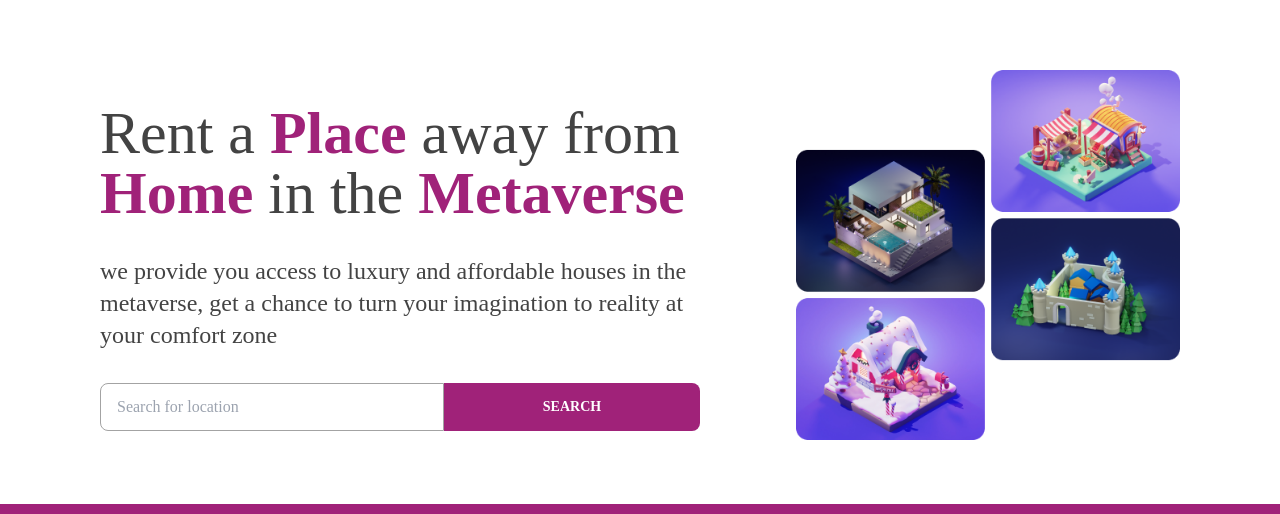
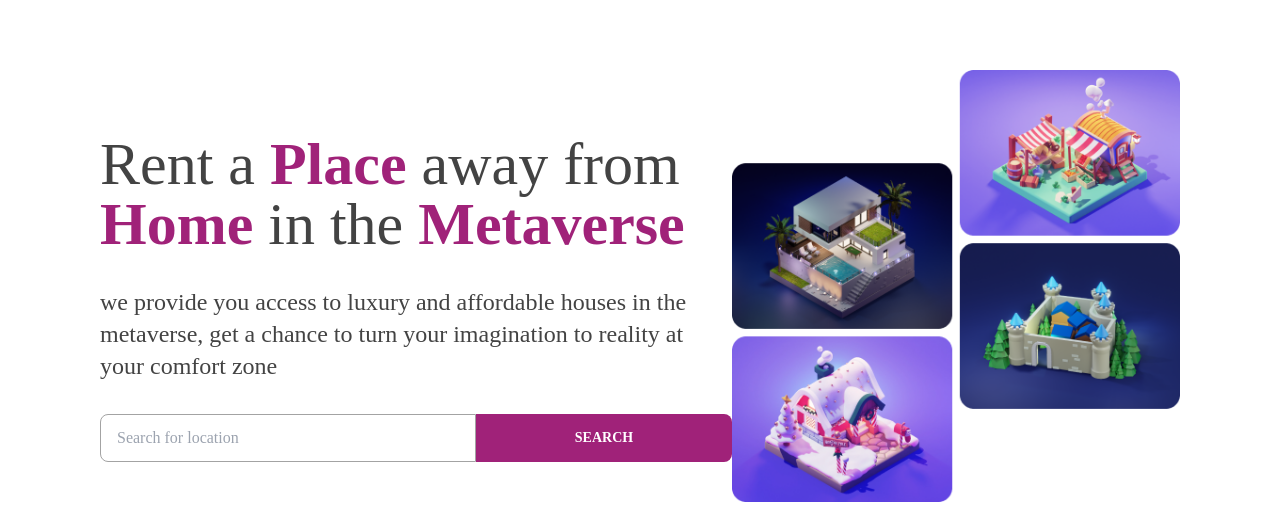
Before and after one commit to Muashef/Metabnb, a React (Create React App) app: page / in a window 1280 px wide. Shown: the part 414-928 px from the top of the page. Built offline with nearby package versions, Linux system fonts and the light colour scheme; a web font is replaced by a local one.

Commit message:
clean up styling for home

```diff
--- a/src/components/Header.jsx
+++ b/src/components/Header.jsx
@@ -10,10 +10,10 @@ export default function Header() {
       </div>
       <div className="hidden navbar-center lg:flex">
         <ul className="p-0 menu menu-horizontal gap-x-12">
-          <li><a href='/'>Home</a></li>
-          <li><a href='/place-to-stay'>Place to stay</a></li>
-          <li><a href='/'>NFTs</a></li>
-          <li><a href='/'>Community</a></li>
+          <li><a href='/' className='link link-hover hover:bg-white focus:bg-white'>Home</a></li>
+          <li><a href='/place-to-stay' className='link link-hover hover:bg-white focus:bg-white'>Place to stay</a></li>
+          <li><a href='/' className='link link-hover hover:bg-white focus:bg-white'>NFTs</a></li>
+          <li><a href='/' className='link link-hover hover:bg-white focus:bg-white'>Community</a></li>
         </ul>
       </div>
       <div>
@@ -23,10 +23,10 @@ export default function Header() {
             <svg xmlns="http://www.w3.org/2000/svg" className="w-5 h-5" fill="none" viewBox="0 0 24 24" stroke="currentColor"><path strokeLinecap="round" strokeLinejoin="round" strokeWidth="2" d="M4 6h16M4 12h8m-8 6h16" /></svg>
           </label>
           <ul tabIndex={0} className="p-2 mt-3 shadow menu menu-compact dropdown-content bg-base-100 rounded-box w-52">
-            <li><a href='/'>Home</a></li>
-            <li><a href='/place-to-stay'>Place to stay</a></li>
-            <li><a href='/'>NFTs</a></li>
-            <li><a href='/'>Community</a></li>
+            <li><a href='/' className='link link-hover hover:bg-white focus:bg-white'>Home</a></li>
+            <li><a href='/place-to-stay' className='link link-hover hover:bg-white focus:bg-white'>Place to stay</a></li>
+            <li><a href='/' className='link link-hover hover:bg-white focus:bg-white'>NFTs</a></li>
+            <li><a href='/' className='link link-hover hover:bg-white focus:bg-white'>Community</a></li>
           </ul>
         </div>
       </div>
--- a/src/pages/Home.jsx
+++ b/src/pages/Home.jsx
@@ -6,9 +6,9 @@ export default function Home() {
   return (
     <div className='mt-16 sm:mt-32 '>
       <section className="hero sm:px-[100px] px-4 sm:mb-16 mb-8">
-        <div className="flex-col p-0 hero-content lg:flex-row-reverse gap-x-24 gap-y-8">
-          <img src="hero-img.png" className="self-start w-full max-w-sm" alt='hero'/>
-          <div className='flex flex-col gap-y-8'>
+        <div className="flex flex-col justify-between w-full p-0 lg:flex-row-reverse gap-y-8">
+          <img src="hero-img.png" className="self-start w-full max-w-md" alt='hero'/>
+          <div className='flex flex-col max-w-3xl lg:pt-10 gap-y-8'>
             <h1 className="text-4xl sm:text-6xl sm:mt-6">Rent a <span className='text-[#A02279] font-bold'>Place</span> away from <span className='text-[#A02279] font-bold'>Home</span> in the <span className='text-[#A02279] font-bold'>Metaverse</span></h1>
             <p className="text-xl sm:text-2xl">we provide you access to luxury and affordable houses in the metaverse, get a chance to turn your imagination to reality at your comfort zone</p>
             <div className="form-control">
@@ -28,7 +28,7 @@ export default function Home() {
         <img src="opensea.png" alt="opensea"/>
       </section>
       <section className="hero sm:px-[100px] px-4 sm:pt-10 pt-5 sm:pb-14 pb-8">
-        <div className="flex flex-col">
+        <div className="flex flex-col w-full">
           <div>
             <h2 className="mb-8 text-4xl font-bold text-center text-black sm:text-6xl sm:mb-16">Inspiration for your next adventure</h2>
           </div>
```
